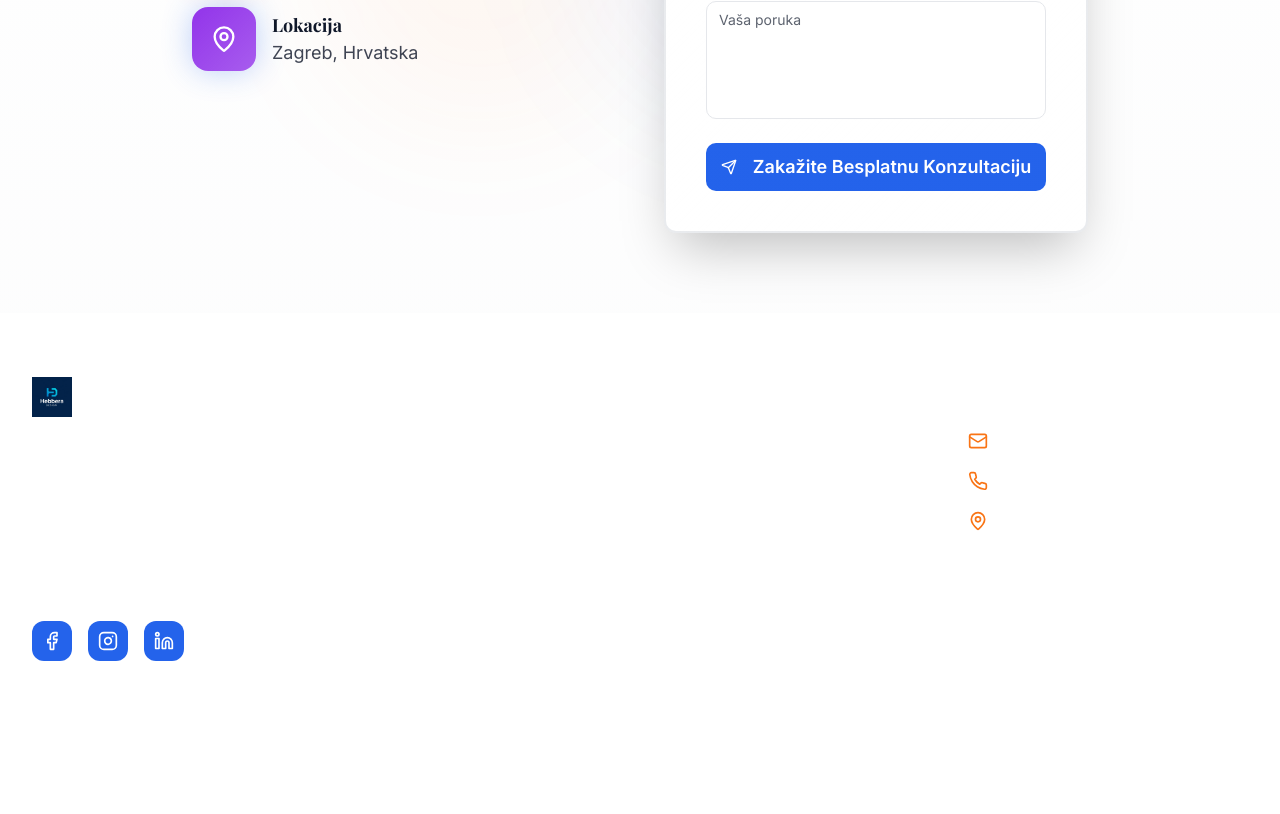
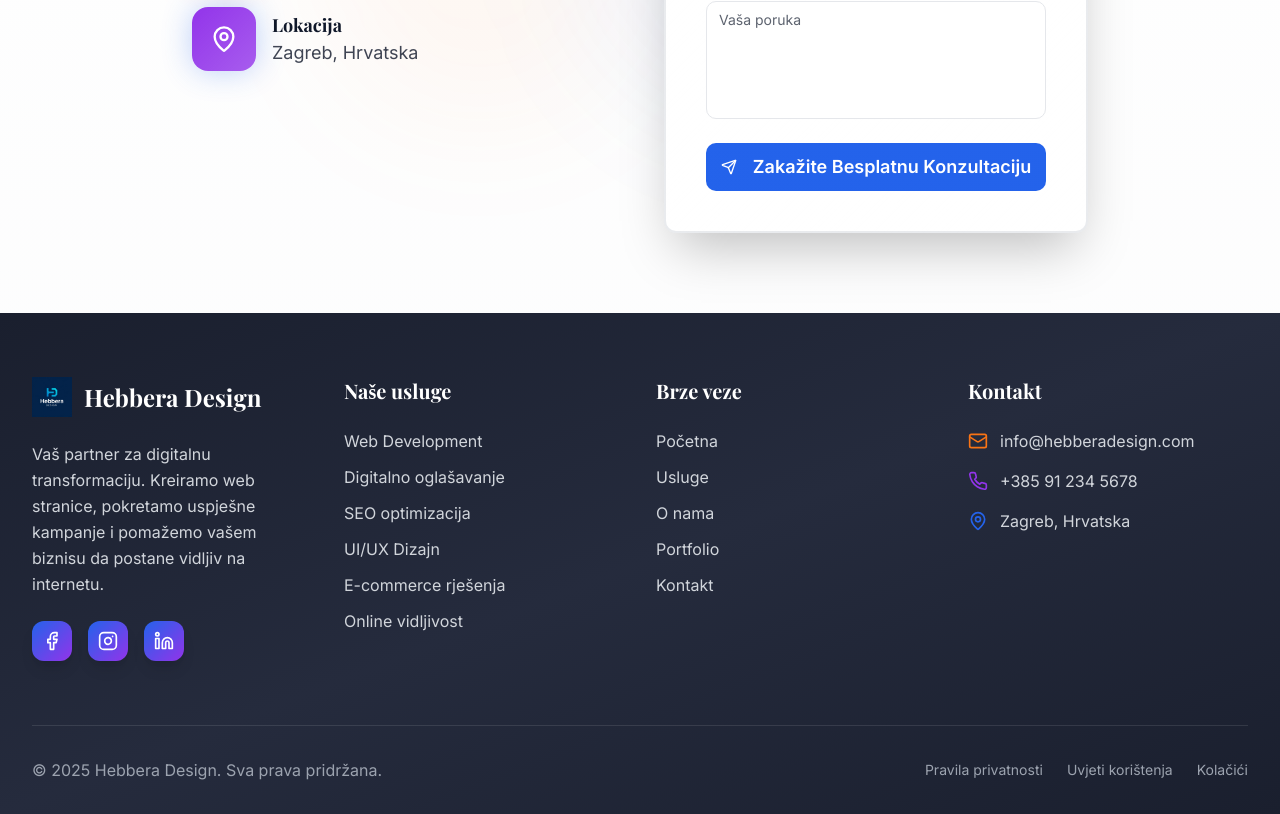
Before and after one commit to cane007/hebbara-digital-spark, a React (Vite) app: page / in a window 1280 px wide. Shown: the part 5017-5831 px from the top of the page. Built offline with nearby package versions, Linux system fonts and the light colour scheme.

Commit message:
Fix: Improve footer readability and contrast

```diff
--- a/src/components/Footer.tsx
+++ b/src/components/Footer.tsx
@@ -32,7 +32,7 @@ export default function Footer() {
     href: "#",
     name: "LinkedIn"
   }];
-  return <footer className="bg-gradient-dark text-[hsl(var(--footer-fg))]">
+  return <footer className="bg-gradient-to-br from-[#1a1f2e] via-[#252b3d] to-[#1a1f2e] text-white">
       <div className="container mx-auto px-4 sm:px-6 lg:px-8">
         {/* Main Footer Content */}
         <div className="py-16 grid grid-cols-1 md:grid-cols-2 lg:grid-cols-4 gap-8">
@@ -44,13 +44,13 @@ export default function Footer() {
                 Hebbera Design
               </span>
             </div>
-            <p className="text-[hsl(var(--footer-fg))]/80 mb-6 leading-relaxed">
+            <p className="text-gray-300 mb-6 leading-relaxed">
               Vaš partner za digitalnu transformaciju. Kreiramo web stranice,
               pokretamo uspješne kampanje i pomažemo vašem biznisu da
               postane vidljiv na internetu.
             </p>
             <div className="flex space-x-4">
-              {socialLinks.map((social, index) => <a key={index} href={social.href} className="flex items-center justify-center w-10 h-10 bg-primary hover:bg-primary/80 rounded-xl transition-all duration-300 hover:scale-110 group" aria-label={social.name}>
+              {socialLinks.map((social, index) => <a key={index} href={social.href} className="flex items-center justify-center w-10 h-10 bg-gradient-to-br from-primary to-secondary hover:from-secondary hover:to-accent rounded-xl transition-all duration-300 hover:scale-110 group shadow-lg" aria-label={social.name}>
                   <span className="text-white group-hover:scale-110 transition-transform">
                     {social.icon}
                   </span>
@@ -63,9 +63,9 @@ export default function Footer() {
             <h3 className="text-xl font-playfair font-bold mb-6">Naše usluge</h3>
             <ul className="space-y-3">
               {services.map((service, index) => <li key={index}>
-                  <a href="#services" className="text-[hsl(var(--footer-fg))]/80 hover:text-[hsl(var(--footer-fg))] transition-colors relative group">
+                  <a href="#services" className="text-gray-300 hover:text-white transition-colors relative group">
                     {service}
-                    <span className="absolute bottom-0 left-0 w-0 h-0.5 bg-accent group-hover:w-full transition-all duration-300"></span>
+                    <span className="absolute bottom-0 left-0 w-0 h-0.5 bg-gradient-to-r from-accent to-secondary group-hover:w-full transition-all duration-300"></span>
                   </a>
                 </li>)}
             </ul>
@@ -76,9 +76,9 @@ export default function Footer() {
             <h3 className="text-xl font-playfair font-bold mb-6">Brze veze</h3>
             <ul className="space-y-3">
               {quickLinks.map((link, index) => <li key={index}>
-                  <a href={link.href} className="text-[hsl(var(--footer-fg))]/80 hover:text-[hsl(var(--footer-fg))] transition-colors relative group">
+                  <a href={link.href} className="text-gray-300 hover:text-white transition-colors relative group">
                     {link.name}
-                    <span className="absolute bottom-0 left-0 w-0 h-0.5 bg-accent group-hover:w-full transition-all duration-300"></span>
+                    <span className="absolute bottom-0 left-0 w-0 h-0.5 bg-gradient-to-r from-primary to-secondary group-hover:w-full transition-all duration-300"></span>
                   </a>
                 </li>)}
             </ul>
@@ -90,19 +90,19 @@ export default function Footer() {
             <ul className="space-y-4">
               <li className="flex items-center space-x-3">
                 <Mail className="h-5 w-5 text-accent flex-shrink-0" />
-                <a href="mailto:info@hebberadesign.com" className="text-[hsl(var(--footer-fg))]/80 hover:text-[hsl(var(--footer-fg))] transition-colors">
+                <a href="mailto:info@hebberadesign.com" className="text-gray-300 hover:text-white transition-colors">
                   info@hebberadesign.com
                 </a>
               </li>
               <li className="flex items-center space-x-3">
-                <Phone className="h-5 w-5 text-accent flex-shrink-0" />
-                <a href="tel:+38591234567" className="text-[hsl(var(--footer-fg))]/80 hover:text-[hsl(var(--footer-fg))] transition-colors">
+                <Phone className="h-5 w-5 text-secondary flex-shrink-0" />
+                <a href="tel:+38591234567" className="text-gray-300 hover:text-white transition-colors">
                   +385 91 234 5678
                 </a>
               </li>
               <li className="flex items-start space-x-3">
-                <MapPin className="h-5 w-5 text-accent flex-shrink-0 mt-0.5" />
-                <span className="text-[hsl(var(--footer-fg))]/80">
+                <MapPin className="h-5 w-5 text-primary flex-shrink-0 mt-0.5" />
+                <span className="text-gray-300">
                   Zagreb, Hrvatska
                 </span>
               </li>
@@ -111,19 +111,19 @@ export default function Footer() {
         </div>
 
         {/* Bottom Bar */}
-        <div className="border-t border-[hsl(var(--footer-fg))]/10 py-8">
+        <div className="border-t border-white/10 py-8">
           <div className="flex flex-col md:flex-row justify-between items-center space-y-4 md:space-y-0">
-            <div className="text-[hsl(var(--footer-fg))]/60 text-center md:text-left">
+            <div className="text-gray-400 text-center md:text-left">
               © {currentYear} Hebbera Design. Sva prava pridržana.
             </div>
             <div className="flex space-x-6 text-sm">
-              <a href="#" className="text-[hsl(var(--footer-fg))]/60 hover:text-[hsl(var(--footer-fg))] transition-colors">
+              <a href="#" className="text-gray-400 hover:text-white transition-colors">
                 Pravila privatnosti
               </a>
-              <a href="#" className="text-[hsl(var(--footer-fg))]/60 hover:text-[hsl(var(--footer-fg))] transition-colors">
+              <a href="#" className="text-gray-400 hover:text-white transition-colors">
                 Uvjeti korištenja
               </a>
-              <a href="#" className="text-[hsl(var(--footer-fg))]/60 hover:text-[hsl(var(--footer-fg))] transition-colors">
+              <a href="#" className="text-gray-400 hover:text-white transition-colors">
                 Kolačići
               </a>
             </div>
```
